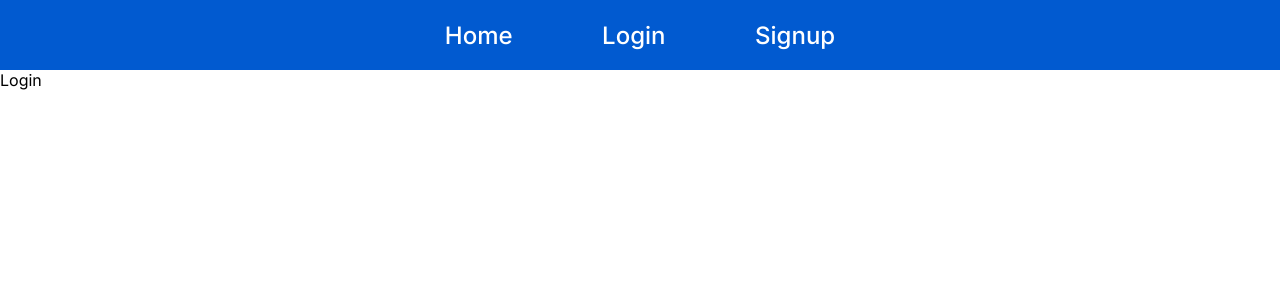
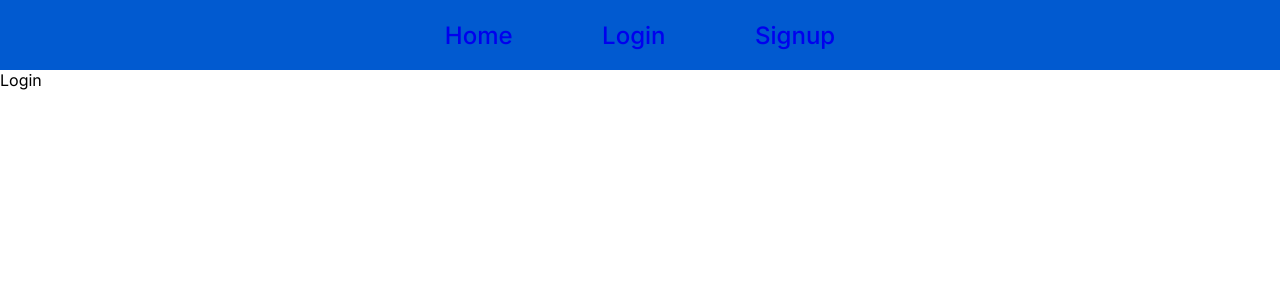
Before and after one commit to qazx960/user-signup-login, a React (Create React App) app: page /login in a window 1280 px wide. Shown: the top 300 px of the page. Built offline with nearby package versions, Linux system fonts and the light colour scheme.

Commit message:
Header tabs Linked

```diff
--- a/src/component/Header.jsx
+++ b/src/component/Header.jsx
@@ -33,9 +33,9 @@
   return (
     <NavigationBar>
       <NavItems>
-        <div>Home</div>
-        <div>Login</div>
-        <div>Signup</div>
+        <Link>Home</Link>
+        <Link to='/login'>Login</Link>
+        <Link to='/signup'>Signup</Link>
       </NavItems>
     </NavigationBar>
   );
```
